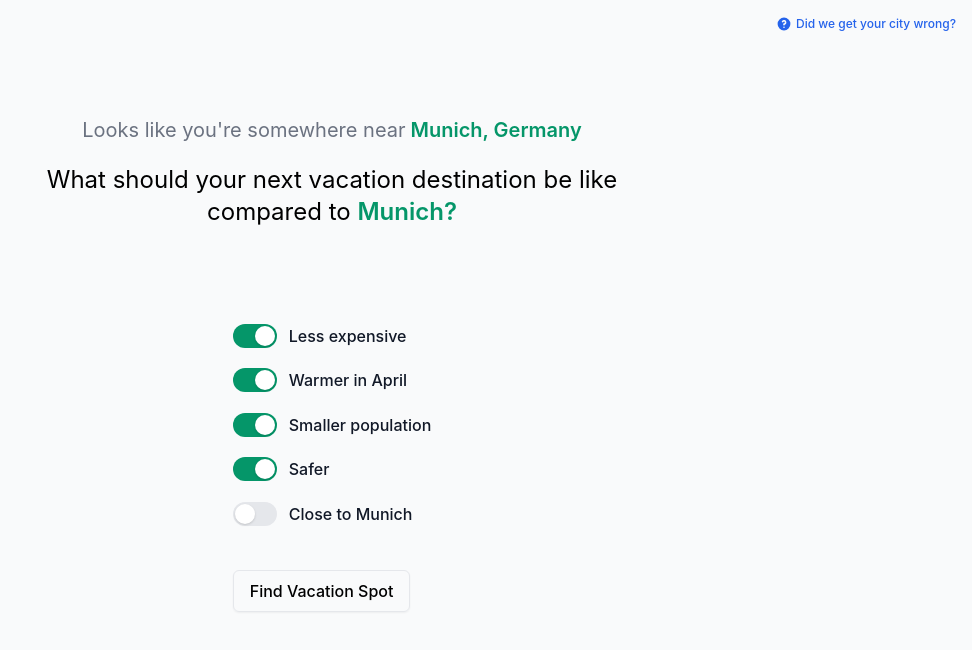
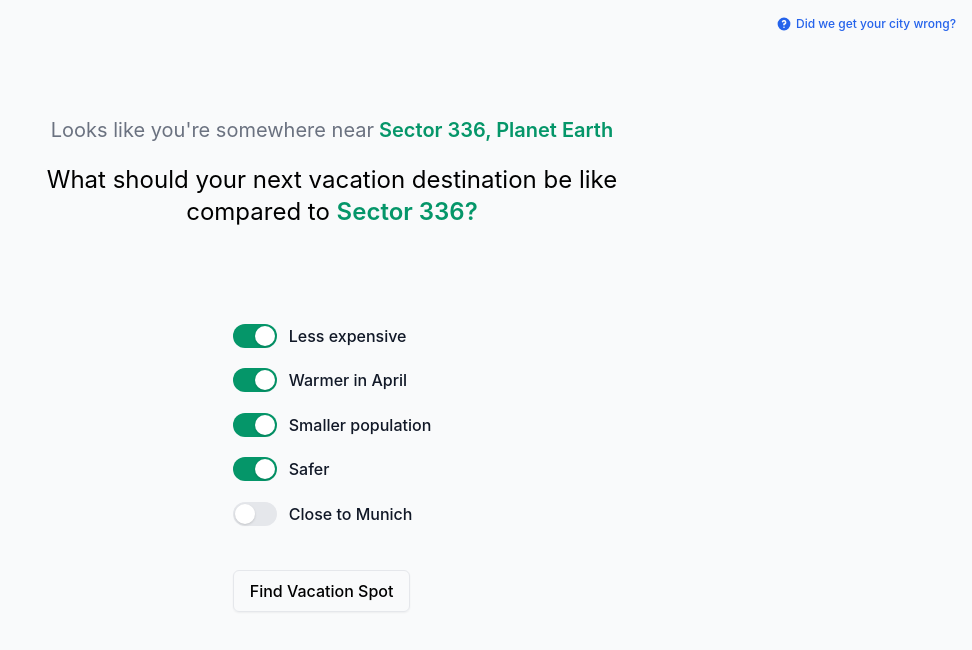
Before and after one commit to demir-delic/here2there, a React (Create React App) app in the folder client/: page / in a window 1280 px wide. Shown: the top 650 px of the page, without its empty margins (308-1280 px from the left). Built offline with nearby package versions, Linux system fonts and the light colour scheme; no server answers.

Commit message:
Added support for geolocation. Added error handling for null city.

```diff
--- a/client/src/App.js
+++ b/client/src/App.js
@@ -12,6 +12,8 @@ import axios from 'axios'
 function App() {
     const [openModal, setOpenModal] = useState(false)
     const [coords, setCoords] = useState({ lat: 0, lon: 0 })
+    const [userCity, setUserCity] = useState('Sector 336')
+    const [userCountry, setUserCountry] = useState('Planet Earth')
 
     const toggleModal = () => {
         setOpenModal(!openModal)
@@ -23,26 +25,29 @@ function App() {
             .get('https://api.ipify.org')
             .then((res) => res.data)
 
-        const geoFromIp = await axios
+        await axios
             .get(`http://api.ipstack.com/${ip}?access_key=${key}`)
             .then((res) => res.data)
-            .then((data) =>
+            .then((data) => {
                 setCoords({
                     lat: data.latitude,
                     lon: data.longitude,
                 })
+                setUserCountry(data.country_name)
+            })
+        // Reverse Geocode function below
+        await axios
+            .get(
+                `https://geocode.arcgis.com/arcgis/rest/services/World/GeocodeServer/reverseGeocode?f=pjson&featureTypes=&location=${coords.lon}%2C${coords.lat}`
             )
-
-        if (navigator.geolocation) {
-            navigator.geolocation.getCurrentPosition((pos) => {
-                setCoords({
-                    lat: pos.coords.latitude,
-                    lon: pos.coords.longitude,
-                })
+            .then((res) => res.data)
+            .then((data) => setUserCity(data.address.city))
+        navigator.geolocation.getCurrentPosition((pos) => {
+            setCoords({
+                lat: pos.coords.latitude,
+                lon: pos.coords.longitude,
             })
-        } else {
-            axios.get()
-        }
+        })
     }
 
     useEffect(() => {
@@ -64,8 +69,8 @@ function App() {
                         {/* {`\nopenModal: ${openModal}`} */}
                         <ModalCornerLink onClick={toggleModal} />
                         <LandingPageHeader
-                            userCity='Munich'
-                            userCountry='Germany'
+                            userCity={userCity}
+                            userCountry={userCountry}
                         />
                         <div className='container flex flex-col items-baseline justify-between w-max h-88 mx-auto px-10'>
                             <Switcher label='Less expensive' isEnabled={true} />
```
